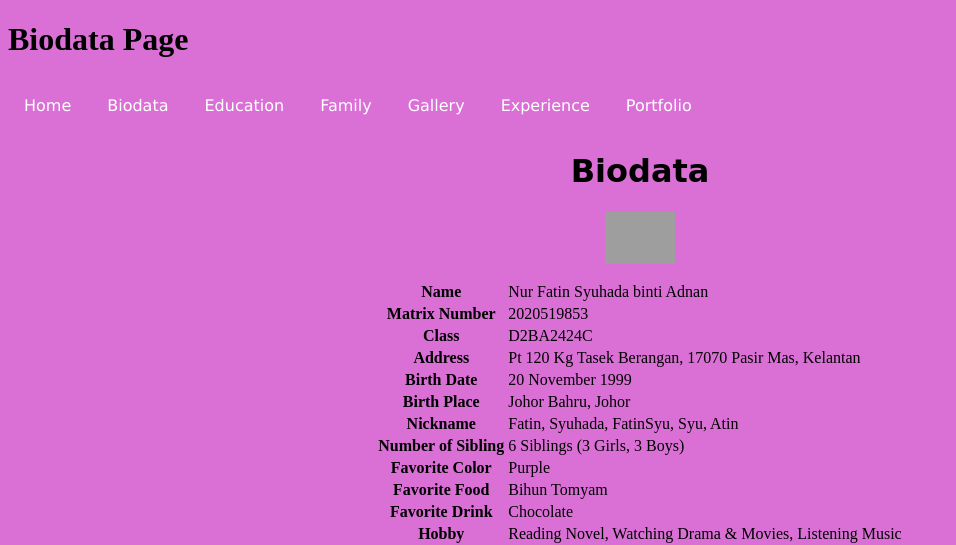
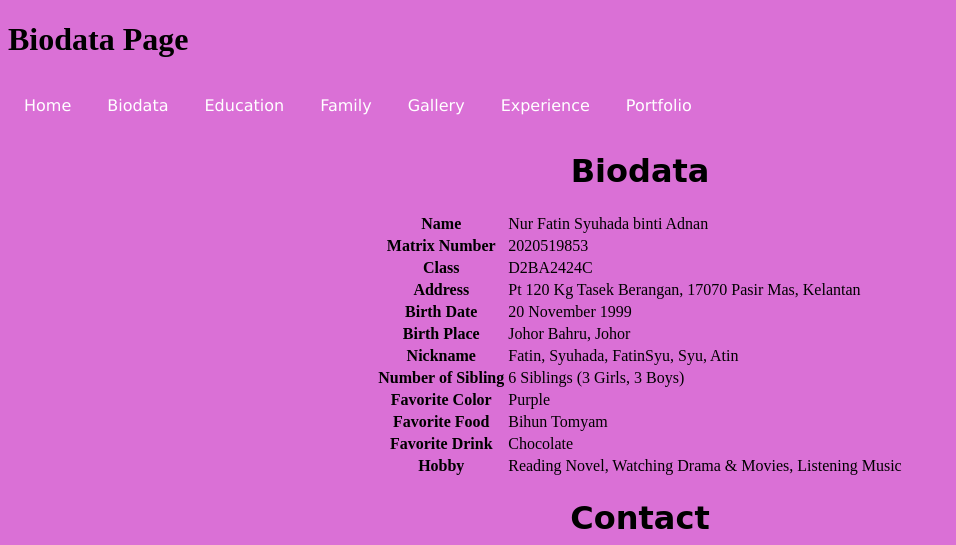
Before and after one commit to FatinSyu99/hyperlink_tutorial, a plain HTML site: page biodata.html in a window 1280 px wide. Shown: the top 545 px of the page, without its empty margins (0-956 px from the left). Drawn offline with Linux system fonts and the light colour scheme; grey boxes are pictures that could not be loaded.

Commit message:
Update biodata.html

```diff
--- a/biodata.html
+++ b/biodata.html
@@ -19,10 +19,6 @@
 
 	<h1 style="font-family: 'Permanent Marker', cursive;" align="center">Biodata</h1>
 <div align="center">
-<p>
-	<img src="images/45.jpg" width="70px" , align="center">
-</p>
-
 <table>
 	<tr>
 		<th>Name</th>
```
